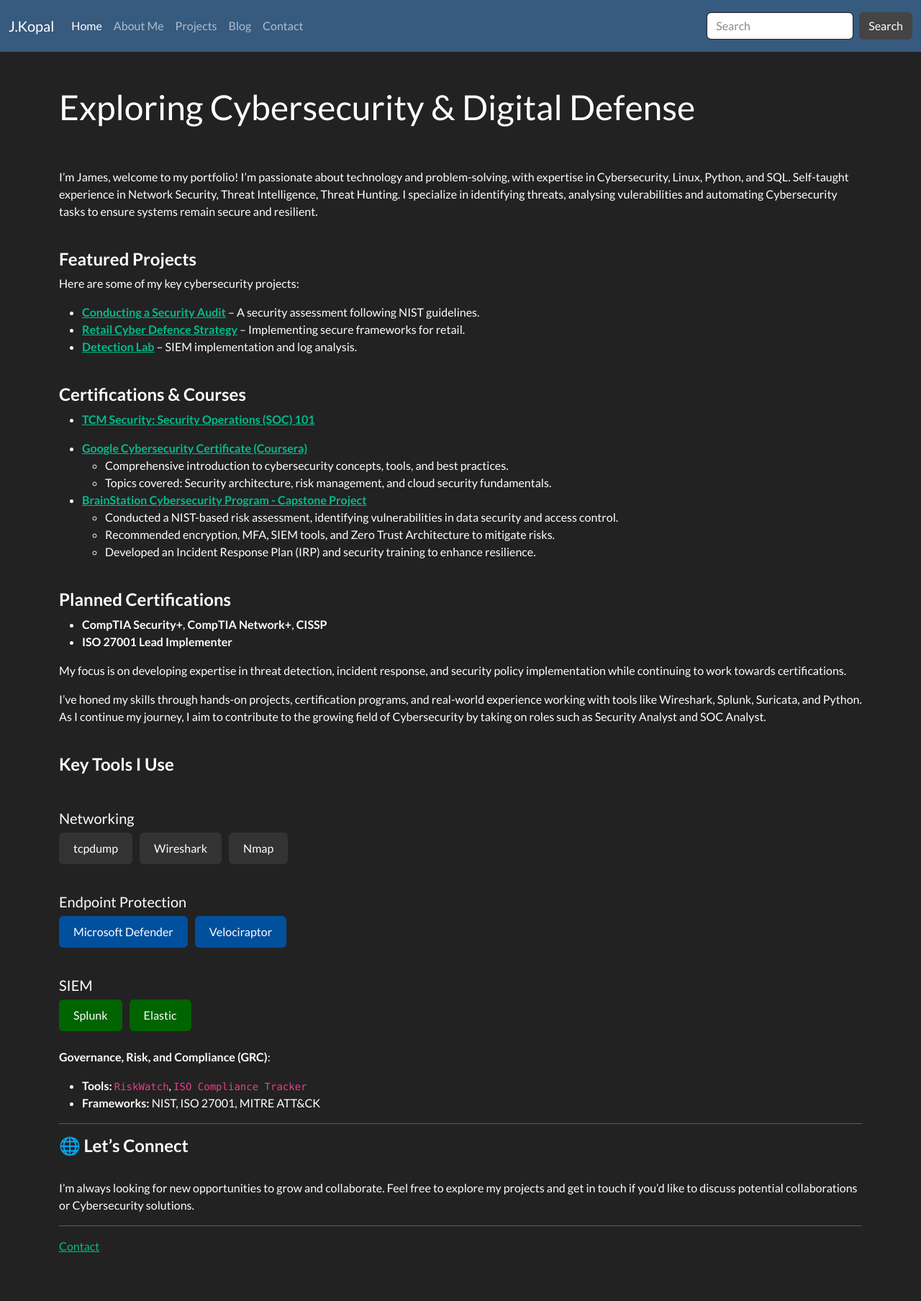
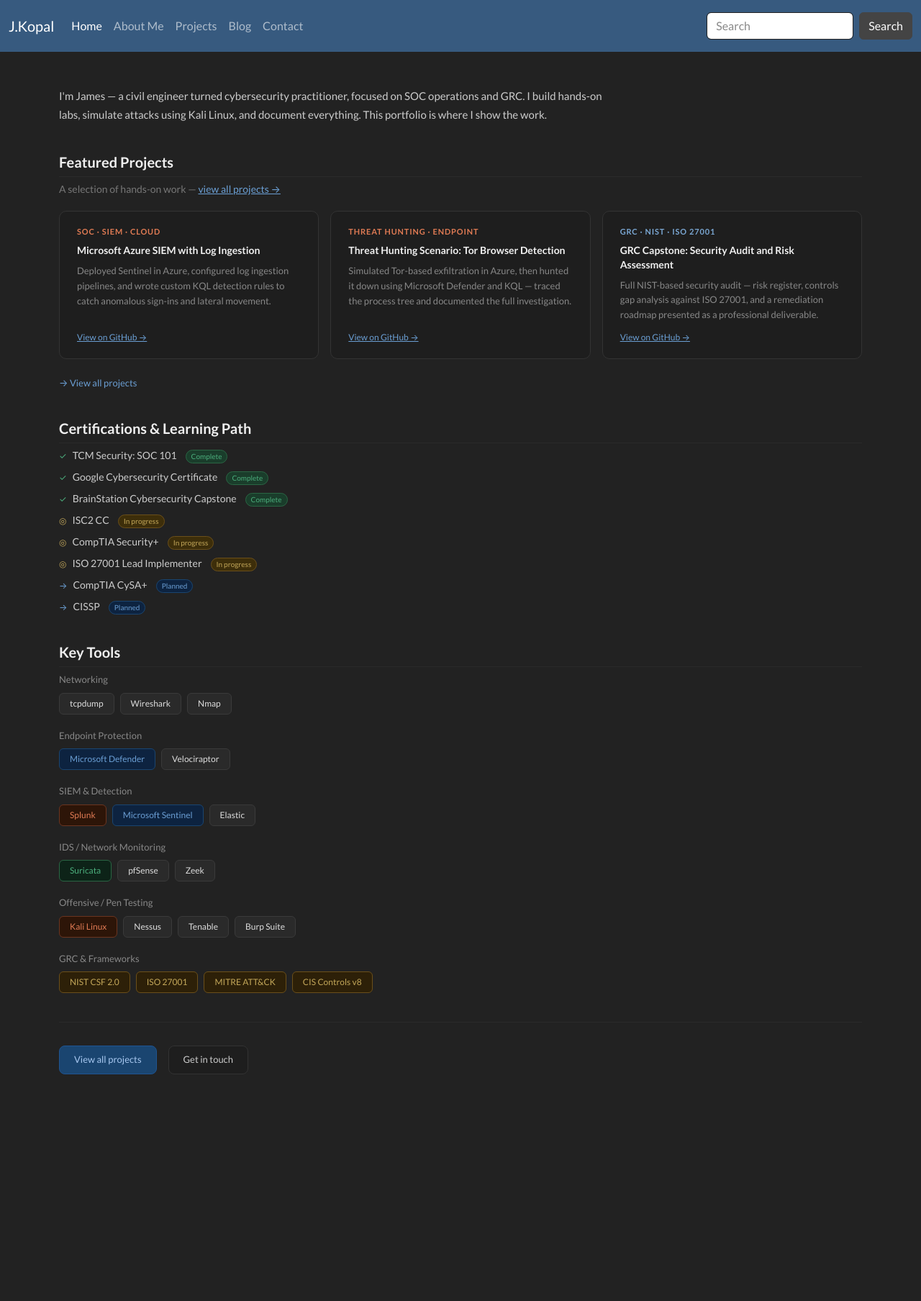
Before and after one commit to JKopal101/jkopal101.github.io, a Jekyll site: the page built from index.md, in a window 1280 px wide. Shown: the whole page at 72% size. Built offline with Jekyll 4.4.1, drawn with Linux system fonts in a browser that asks for light colours; after the commit the page ends 1541 px from its top, so only the background shows below that.

Commit message:
Update index.md

```diff
--- a/index.md
+++ b/index.md
@@ -1,91 +1,357 @@
 ---
-layout: page
+layout: default
 title: Exploring Cybersecurity & Digital Defense
+permalink: /
 ---
 
-<br><br>
-I'm James, welcome to my portfolio! I'm passionate about technology and problem-solving, with expertise in Cybersecurity, Linux, Python, and SQL. Self-taught experience in Network Security, Threat Intelligence, Threat Hunting. I specialize in identifying threats, analysing vulerabilities and automating Cybersecurity tasks to ensure systems remain secure and resilient.
-<br><br>
+{% raw %}
+<style>
+  .home-intro {
+    font-size: 15px;
+    line-height: 1.75;
+    color: #ccc;
+    max-width: 760px;
+    margin-bottom: 2.5rem;
+  }
 
-#### **Featured Projects**
-Here are some of my key cybersecurity projects:
+  .section-heading {
+    font-size: 20px;
+    font-weight: 600;
+    color: #f0f0f0;
+    margin: 2.5rem 0 0.4rem;
+    padding-bottom: 0.5rem;
+    border-bottom: 1px solid #2a2a2a;
+  }
 
-- **[Conducting a Security Audit](https://github.com/JKopal101/Conducting-a-Security-Audit)** – A security assessment following NIST guidelines.
-- **[Retail Cyber Defence Strategy](https://github.com/JKopal101/Retail-Cyber-Defence-Strategy)** – Implementing secure frameworks for retail.
-- **[Detection Lab](https://github.com/JKopal101/Detection-Lab)** – SIEM implementation and log analysis.
-<br>
+  .section-sub {
+    font-size: 14px;
+    color: #777;
+    margin-bottom: 1.25rem;
+  }
 
-#### **Certifications & Courses**
+  /* Featured project cards */
+  .featured-grid {
+    display: grid;
+    grid-template-columns: repeat(auto-fit, minmax(260px, 1fr));
+    gap: 1rem;
+    margin-bottom: 1rem;
+  }
 
-- **[TCM Security: Security Operations (SOC) 101](https://tcm-sec.com/)**
+  .featured-card {
+    background: #1e1e1e;
+    border: 1px solid #333;
+    border-radius: 10px;
+    padding: 1.25rem 1.5rem;
+    display: flex;
+    flex-direction: column;
+    gap: 0.5rem;
+    text-decoration: none;
+    transition: border-color 0.2s;
+  }
 
-- **[Google Cybersecurity Certificate (Coursera)](https://www.coursera.org/)**
-  - Comprehensive introduction to cybersecurity concepts, tools, and best practices.
-  - Topics covered: Security architecture, risk management, and cloud security fundamentals.
+  .featured-card:hover {
+    border-color: #555;
+    text-decoration: none;
+  }
 
-- **[BrainStation Cybersecurity Program - Capstone Project](https://brainstation.io/)**
-  - Conducted a NIST-based risk assessment, identifying vulnerabilities in data security and access control.
-  - Recommended encryption, MFA, SIEM tools, and Zero Trust Architecture to mitigate risks.
-  - Developed an Incident Response Plan (IRP) and security training to enhance resilience.
+  .featured-category {
+    font-size: 11px;
+    font-weight: 600;
+    letter-spacing: 0.08em;
+    text-transform: uppercase;
+  }
 
-  <br>
+  .cat-soc  { color: #e07b54; }
+  .cat-grc  { color: #7ba8d4; }
+  .cat-vuln { color: #c4a85a; }
 
-#### **Planned Certifications**
+  .featured-title {
+    font-size: 14px;
+    font-weight: 600;
+    color: #f0f0f0;
+    line-height: 1.4;
+  }
 
-- **CompTIA Security+**, **CompTIA Network+**, **CISSP**
-- **ISO 27001 Lead Implementer**
+  .featured-desc {
+    font-size: 13px;
+    color: #888;
+    line-height: 1.6;
+    flex: 1;
+  }
 
-My focus is on developing expertise in threat detection, incident response, and security policy implementation while continuing to work towards certifications.
+  .featured-link {
+    font-size: 12px;
+    color: #6b9fd4;
+    margin-top: 0.25rem;
+  }
 
-I’ve honed my skills through hands-on projects, certification programs, and real-world experience working with tools like Wireshark, Splunk, Suricata, and Python. As I continue my journey, I aim to contribute to the growing field of Cybersecurity by taking on roles such as Security Analyst and SOC Analyst.
-<br><br>
+  .all-projects-link {
+    display: inline-block;
+    font-size: 13px;
+    color: #6b9fd4;
+    text-decoration: none;
+    margin-top: 0.5rem;
+  }
 
-#### **Key Tools I Use**
-<br>
-<h5>Networking</h5>
-<div style="display: flex; gap: 10px; flex-wrap: wrap;">
-  <button style="padding: 10px 20px; background-color: #333; color: white; border-radius: 6px; border: none;">tcpdump</button>
-  <button style="padding: 10px 20px; background-color: #333; color: white; border-radius: 6px; border: none;">Wireshark</button>
-  <button style="padding: 10px 20px; background-color: #333; color: white; border-radius: 6px; border: none;">Nmap</button>
-</div>
-<br>
-<h5> Endpoint Protection</h5>
-<div style="display: flex; gap: 10px; flex-wrap: wrap;">
-  <button style="padding: 10px 20px; border: none; background-color: #00509E; color: white; border-radius: 6px; cursor: default;">Microsoft Defender</button>
-  <button style="padding: 10px 20px; border: none; background-color: #00509E; color: white; border-radius: 6px; cursor: default;">Velociraptor</button>
-</div>
-<br>
-<h5>SIEM</h5>
-<div style="display: flex; gap: 10px; flex-wrap: wrap;">
-  <button style="padding: 10px 20px; border: none; background-color: #006400; color: white; border-radius: 6px; cursor: default;">Splunk</button>
-  <button style="padding: 10px 20px; border: none; background-color: #006400; color: white; border-radius: 6px; cursor: default;">Elastic</button>
-</div>
-<br>
-**Governance, Risk, and Compliance (GRC)**:
-- **Tools:** `RiskWatch`, `ISO Compliance Tracker`
-- **Frameworks:** NIST, ISO 27001, MITRE ATT&CK
-<br>
+  .all-projects-link:hover {
+    text-decoration: underline;
+  }
 
-<!--**Network**:
-- `tcpdump`, `Wireshark`, `Nmap`
+  /* Cert list */
+  .cert-list {
+    list-style: none;
+    padding: 0;
+    margin: 0 0 0.5rem;
+    display: flex;
+    flex-direction: column;
+    gap: 0.5rem;
+  }
 
-**Endpoint Protection**:
-- `Microsoft Defender for Endpoint`, `Velociraptor`
+  .cert-list li {
+    font-size: 14px;
+    color: #ccc;
+    display: flex;
+    align-items: baseline;
+    gap: 0.5rem;
+  }
 
-**SIEM**:
-- `Splunk`, `Elastic`
+  .cert-list li::before {
+    content: "✓";
+    color: #4caf7d;
+    font-size: 12px;
+    flex-shrink: 0;
+  }
 
-**Governance, Risk, and Compliance (GRC)**:
-- **Tools:** `RiskWatch`, `ISO Compliance Tracker`
-- **Frameworks:** NIST, ISO 27001, MITRE ATT&CK
-<br> --->
+  .cert-list li.planned::before {
+    content: "→";
+    color: #6b9fd4;
+  }
+
+  .cert-list li.inprogress::before {
+    content: "◎";
+    color: #c4a85a;
+  }
+
+  .cert-list a {
+    color: #ccc;
+    text-decoration: none;
+  }
+
+  .cert-list a:hover {
+    color: #fff;
+    text-decoration: underline;
+  }
+
+  .cert-badge {
+    font-size: 10px;
+    padding: 1px 7px;
+    border-radius: 999px;
+    vertical-align: middle;
+    margin-left: 4px;
+  }
+
+  .badge-done       { background: #1a3d2b; color: #4caf7d; border: 1px solid #2a6644; }
+  .badge-inprogress { background: #3d2e0a; color: #c4a85a; border: 1px solid #6b4f1a; }
+  .badge-planned    { background: #0d2340; color: #6b9fd4; border: 1px solid #1a4570; }
+
+  /* Tools section */
+  .tools-section {
+    margin-top: 0.5rem;
+  }
+
+  .tool-group {
+    margin-bottom: 1.25rem;
+  }
+
+  .tool-group-label {
+    font-size: 13px;
+    color: #888;
+    margin-bottom: 0.5rem;
+    font-weight: 500;
+  }
+
+  .tool-badges {
+    display: flex;
+    flex-wrap: wrap;
+    gap: 8px;
+  }
+
+  .tool-badge {
+    font-size: 12px;
+    font-weight: 500;
+    padding: 5px 14px;
+    border-radius: 6px;
+    border: 1px solid #3a3a3a;
+    color: #ddd;
+    background: #2a2a2a;
+    text-decoration: none;
+    transition: border-color 0.2s, background 0.2s;
+    cursor: default;
+  }
+
+  .tool-badge.linked {
+    cursor: pointer;
+  }
+
+  .tool-badge.linked:hover {
+    background: #333;
+    border-color: #555;
+    text-decoration: none;
+  }
+
+  .tool-badge.blue   { border-color: #1a4570; color: #6b9fd4; background: #0d2340; }
+  .tool-badge.orange { border-color: #6b3520; color: #e07b54; background: #2d1508; }
+  .tool-badge.gold   { border-color: #6b4f1a; color: #c4a85a; background: #2d2008; }
+  .tool-badge.green  { border-color: #2a6644; color: #4caf7d; background: #0d2318; }
+
+  /* CTA row */
+  .cta-row {
+    display: flex;
+    gap: 1rem;
+    flex-wrap: wrap;
+    margin-top: 2.5rem;
+    padding-top: 2rem;
+    border-top: 1px solid #2a2a2a;
+  }
+
+  .cta-btn {
+    font-size: 13px;
+    font-weight: 500;
+    padding: 9px 20px;
+    border-radius: 8px;
+    text-decoration: none;
+    transition: opacity 0.2s;
+  }
+
+  .cta-btn:hover { opacity: 0.85; text-decoration: none; }
+
+  .cta-primary {
+    background: #1a4570;
+    color: #a8c8f0;
+    border: 1px solid #1f5490;
+  }
+
+  .cta-secondary {
+    background: #1e1e1e;
+    color: #ccc;
+    border: 1px solid #333;
+  }
+</style>
+
+<p class="home-intro">
+  I'm James — a civil engineer turned cybersecurity practitioner, focused on SOC operations and GRC. I build hands-on labs, simulate attacks using Kali Linux, and document everything. This portfolio is where I show the work.
+</p>
 
 
----
+<h2 class="section-heading">Featured Projects</h2>
+<p class="section-sub">A selection of hands-on work — <a href="/projects/" style="color:#6b9fd4;">view all projects →</a></p>
 
-#### 🌐 **Let's Connect**
-<br>
-I'm always looking for new opportunities to grow and collaborate. Feel free to explore my projects and get in touch if you'd like to discuss potential collaborations or Cybersecurity solutions.
+<div class="featured-grid">
 
----
-[Contact](contact.md)
+  <div class="featured-card">
+    <span class="featured-category cat-soc">SOC · SIEM · Cloud</span>
+    <span class="featured-title">Microsoft Azure SIEM with Log Ingestion</span>
+    <span class="featured-desc">Deployed Sentinel in Azure, configured log ingestion pipelines, and wrote custom KQL detection rules to catch anomalous sign-ins and lateral movement.</span>
+    <a class="featured-link" href="https://github.com/JKopal101/ms-azure-with-siem" target="_blank">View on GitHub →</a>
+  </div>
+
+  <div class="featured-card">
+    <span class="featured-category cat-soc">Threat Hunting · Endpoint</span>
+    <span class="featured-title">Threat Hunting Scenario: Tor Browser Detection</span>
+    <span class="featured-desc">Simulated Tor-based exfiltration in Azure, then hunted it down using Microsoft Defender and KQL — traced the process tree and documented the full investigation.</span>
+    <a class="featured-link" href="https://github.com/JKopal101/threat-hunting-scenario-tor" target="_blank">View on GitHub →</a>
+  </div>
+
+  <div class="featured-card">
+    <span class="featured-category cat-grc">GRC · NIST · ISO 27001</span>
+    <span class="featured-title">GRC Capstone: Security Audit and Risk Assessment</span>
+    <span class="featured-desc">Full NIST-based security audit — risk register, controls gap analysis against ISO 27001, and a remediation roadmap presented as a professional deliverable.</span>
+    <a class="featured-link" href="https://github.com/JKopal101/Conducting-a-Security-Audit" target="_blank">View on GitHub →</a>
+  </div>
+
+</div>
+
+<a class="all-projects-link" href="/projects/">→ View all projects</a>
+
+
+<h2 class="section-heading">Certifications & Learning Path</h2>
+
+<ul class="cert-list">
+  <li><a href="https://tcm-sec.com/" target="_blank">TCM Security: SOC 101</a> <span class="cert-badge badge-done">Complete</span></li>
+  <li><a href="https://www.coursera.org/" target="_blank">Google Cybersecurity Certificate</a> <span class="cert-badge badge-done">Complete</span></li>
+  <li><a href="https://brainstation.io/" target="_blank">BrainStation Cybersecurity Capstone</a> <span class="cert-badge badge-done">Complete</span></li>
+  <li class="inprogress">ISC2 CC <span class="cert-badge badge-inprogress">In progress</span></li>
+  <li class="inprogress">CompTIA Security+ <span class="cert-badge badge-inprogress">In progress</span></li>
+  <li class="inprogress">ISO 27001 Lead Implementer <span class="cert-badge badge-inprogress">In progress</span></li>
+  <li class="planned">CompTIA CySA+ <span class="cert-badge badge-planned">Planned</span></li>
+  <li class="planned">CISSP <span class="cert-badge badge-planned">Planned</span></li>
+</ul>
+
+
+<h2 class="section-heading">Key Tools</h2>
+
+<div class="tools-section">
+
+  <div class="tool-group">
+    <p class="tool-group-label">Networking</p>
+    <div class="tool-badges">
+      <span class="tool-badge">tcpdump</span>
+      <span class="tool-badge">Wireshark</span>
+      <span class="tool-badge">Nmap</span>
+    </div>
+  </div>
+
+  <div class="tool-group">
+    <p class="tool-group-label">Endpoint Protection</p>
+    <div class="tool-badges">
+      <span class="tool-badge blue">Microsoft Defender</span>
+      <span class="tool-badge">Velociraptor</span>
+    </div>
+  </div>
+
+  <div class="tool-group">
+    <p class="tool-group-label">SIEM & Detection</p>
+    <div class="tool-badges">
+      <span class="tool-badge orange">Splunk</span>
+      <span class="tool-badge blue">Microsoft Sentinel</span>
+      <span class="tool-badge">Elastic</span>
+    </div>
+  </div>
+
+  <div class="tool-group">
+    <p class="tool-group-label">IDS / Network Monitoring</p>
+    <div class="tool-badges">
+      <span class="tool-badge green">Suricata</span>
+      <span class="tool-badge">pfSense</span>
+      <span class="tool-badge">Zeek</span>
+    </div>
+  </div>
+
+  <div class="tool-group">
+    <p class="tool-group-label">Offensive / Pen Testing</p>
+    <div class="tool-badges">
+      <span class="tool-badge orange">Kali Linux</span>
+      <span class="tool-badge">Nessus</span>
+      <span class="tool-badge">Tenable</span>
+      <span class="tool-badge">Burp Suite</span>
+    </div>
+  </div>
+
+  <div class="tool-group">
+    <p class="tool-group-label">GRC & Frameworks</p>
+    <div class="tool-badges">
+      <span class="tool-badge gold">NIST CSF 2.0</span>
+      <span class="tool-badge gold">ISO 27001</span>
+      <span class="tool-badge gold">MITRE ATT&CK</span>
+      <span class="tool-badge gold">CIS Controls v8</span>
+    </div>
+  </div>
+
+</div>
+
+
+<div class="cta-row">
+  <a class="cta-btn cta-primary" href="/projects/">View all projects</a>
+  <a class="cta-btn cta-secondary" href="/contact/">Get in touch</a>
+</div>
+{% endraw %}
```
